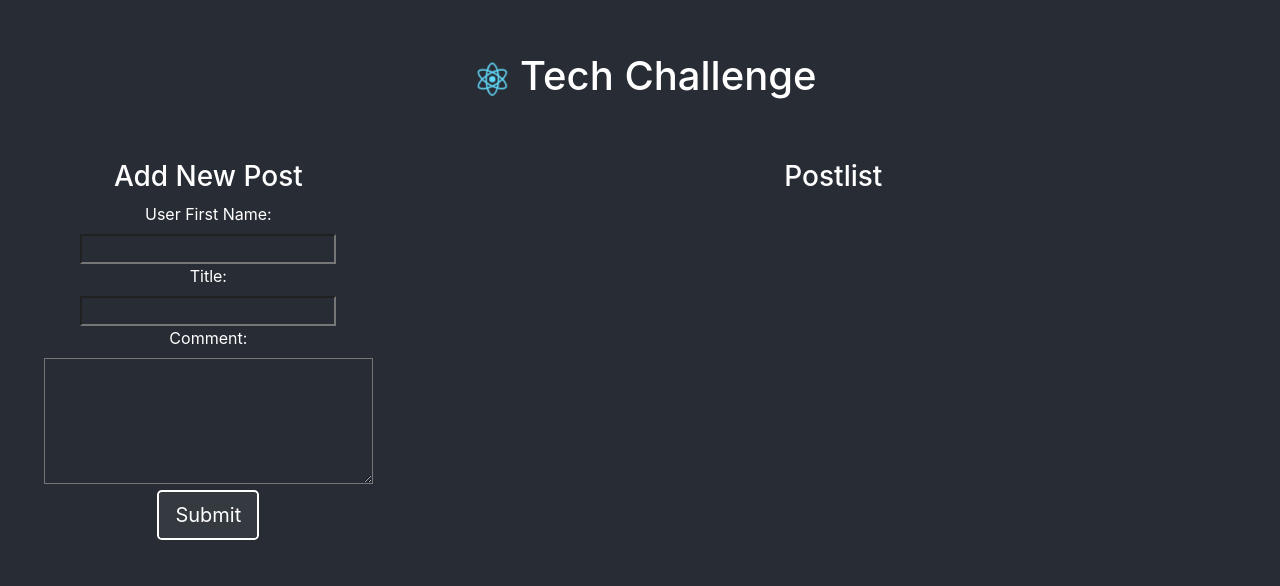
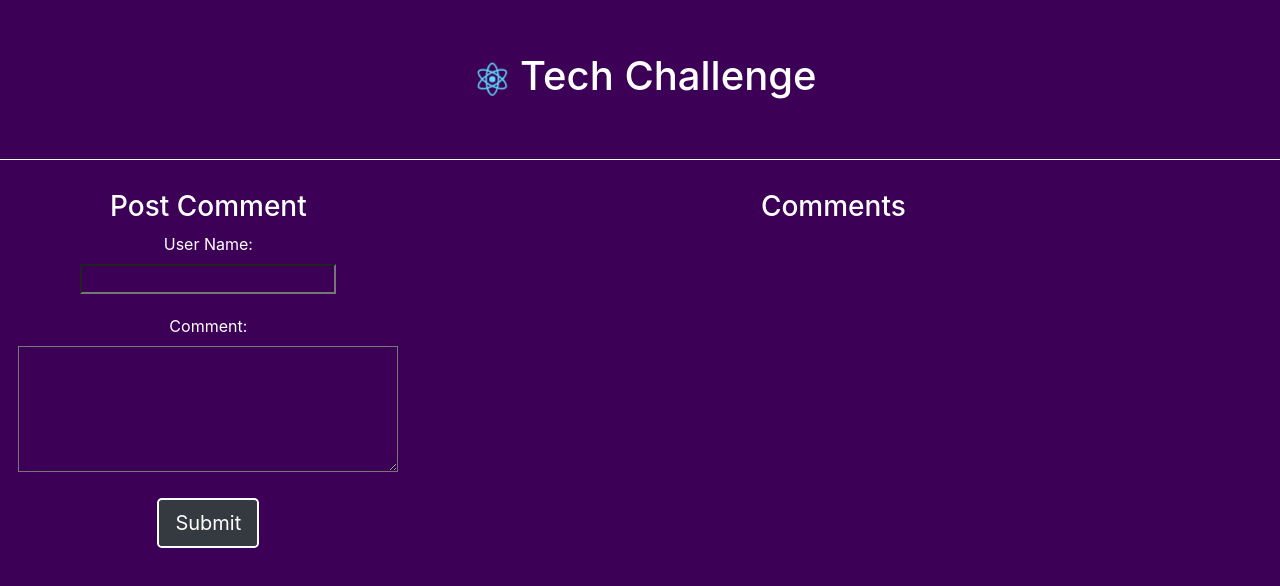
Before and after one commit to hwisoo/tech_challenge, a React (Create React App) app: page / in a window 1280 px wide. Shown: the top 586 px of the page. Built offline with nearby package versions, Linux system fonts and the light colour scheme.

Commit message:
add styling, clean up

```diff
--- a/src/App.css
+++ b/src/App.css
@@ -1,11 +1,11 @@
 * {
-  background-color: #282c34;
+  background-color: #3c0057;
   color: white;
 }
 
 .App {
   text-align: center;
-  background-color: #282c34;
+  background-color: #3c0057;
   color: white;
 }
 
@@ -16,7 +16,7 @@
 }
 
 .App-header {
-  background-color: #282c34;
+  background-color: #3c0057;
   min-height: 20vh;
   display: flex;
   flex-direction: column;
@@ -24,6 +24,7 @@
   justify-content: center;
   font-size: calc(10px + 2vmin);
   color: white;
+  border-bottom: 1px solid #fff;
 }
 
 .App-link {
@@ -40,13 +41,24 @@
 }
 
 .main-content {
+  margin-top: 30px;
   display: grid;
   grid-template-columns: 1fr 2fr;
   margin-right: 30px;
 }
 
+input,
+textarea {
+  margin-bottom: 20px;
+}
+
 .card {
   margin-bottom: 20px;
+}
+
+.card span.user {
+  text-decoration: underline;
+  margin-right: 40px;
 }
 
 .btn-dark {
--- a/src/App.js
+++ b/src/App.js
@@ -16,7 +16,7 @@ class App extends Component {
   }
   addPost = post => {
     this.setState({
-      posts: [...this.state.posts, post]
+      posts: [post, ...this.state.posts]
     });
     console.log(this.state.posts);
   };
--- a/src/components/Post.js
+++ b/src/components/Post.js
@@ -8,9 +8,10 @@ export default class Post extends Component {
       <div>
         <div className="card">
           <div className="card-body">
-            <h5 className="card-title">{this.props.post.title}</h5>
             <p className="card-text">Comment: {this.props.post.comment}</p>
-            <span>By {this.props.post.name}</span>{" "}
+            <span>
+              By <span className="user">{this.props.post.name}</span>{" "}
+            </span>
             <span>{this.props.post.time}</span>
           </div>
         </div>
--- a/src/components/PostForm.js
+++ b/src/components/PostForm.js
@@ -3,7 +3,6 @@ import uuid from "uuid";
 
 export default class PostForm extends Component {
   nameRef = React.createRef();
-  titleRef = React.createRef();
   commentRef = React.createRef();
 
   createPost = event => {
@@ -11,27 +10,21 @@ export default class PostForm extends Component {
     const post = {
       id: uuid.v4(),
       name: this.nameRef.current.value,
-      title: this.titleRef.current.value,
       comment: this.commentRef.current.value,
       likes: 0,
       time: `Posted: ${new Date().toDateString()} - ${new Date().getHours()} : ${new Date().getMinutes()} : ${new Date().getSeconds()}`
     };
     this.props.addPost(post);
     this.nameRef.current.value = "";
-    this.titleRef.current.value = "";
     this.commentRef.current.value = "";
   };
   render() {
     return (
       <form className="form-group" onSubmit={this.createPost}>
-        <h3>Add New Post</h3>
-        <label htmlFor="name">User First Name:</label>
+        <h3>Post Comment</h3>
+        <label htmlFor="name">User Name:</label>
         <br />
         <input ref={this.nameRef} type="text" required />
-        <br />
-        <label htmlFor="title">Title:</label>
-        <br />
-        <input ref={this.titleRef} type="text" />
         <br />
         <label htmlFor="comment">Comment: </label>
         <br />
@@ -39,7 +32,7 @@ export default class PostForm extends Component {
           ref={this.commentRef}
           name="comment"
           id="comment"
-          cols="30"
+          cols="35"
           rows="5"
           required
         />{" "}
--- a/src/components/Postlist.js
+++ b/src/components/Postlist.js
@@ -5,7 +5,7 @@ export default class Postlist extends Component {
   render() {
     return (
       <div>
-        <h3>Postlist</h3>
+        <h3>Comments</h3>
         {this.props.posts.map(post => (
           <Post
             post={post}
```
